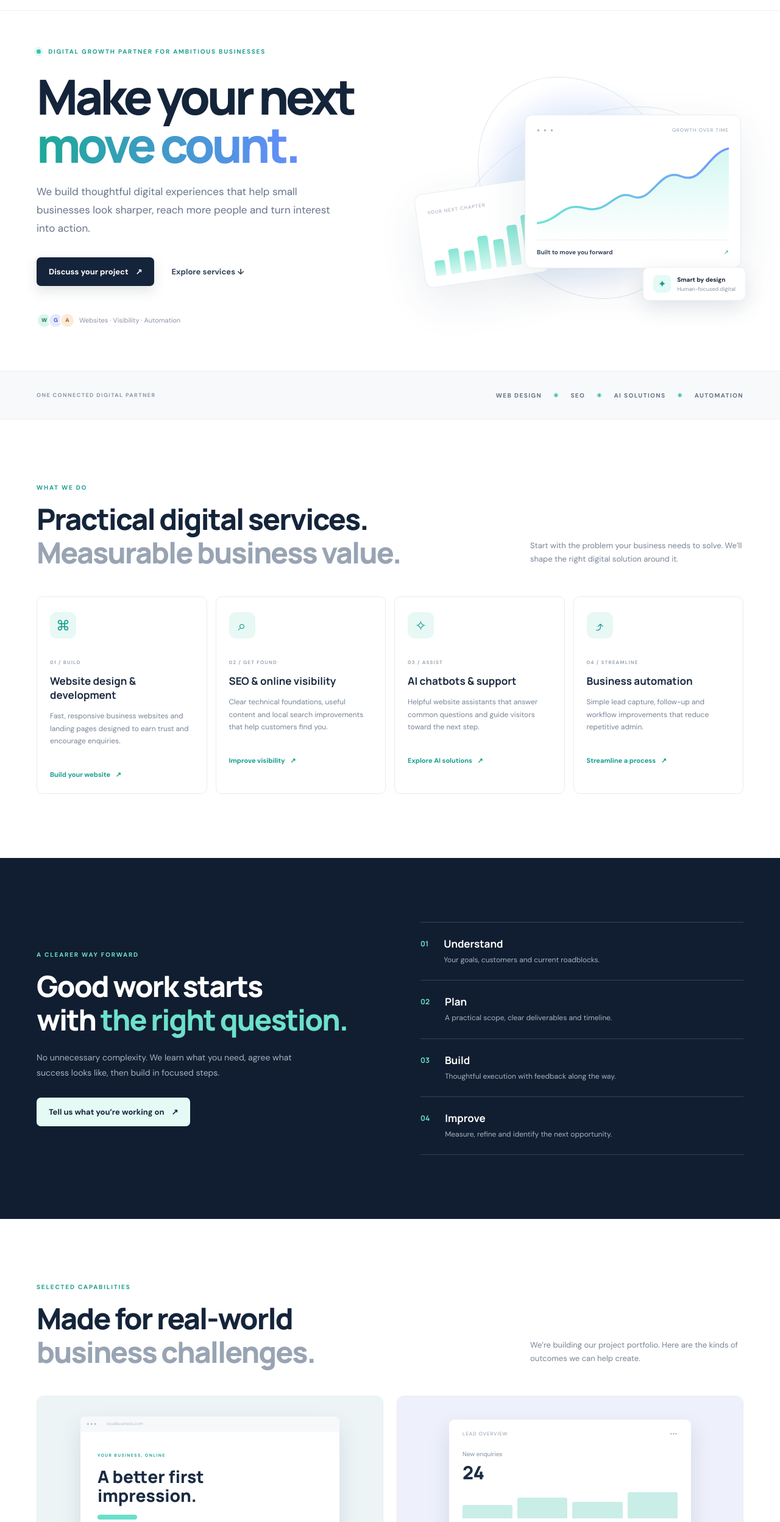
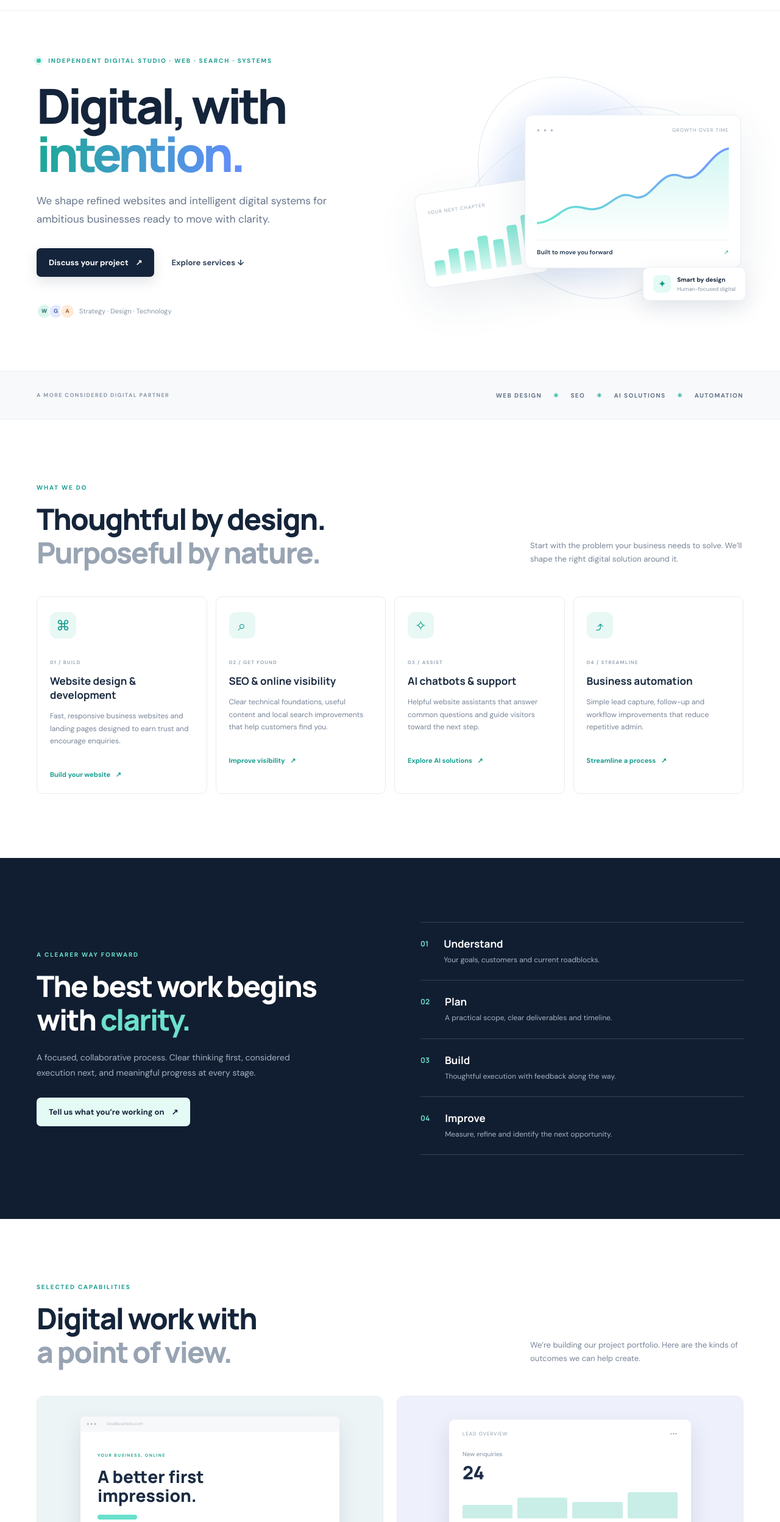
Before and after one commit to zarishadnan5800-gif/snapfoldco-website, a plain HTML site: page index.html in a window 1280 px wide. Shown: the part 64-2560 px from the top of the page at 61% size. Drawn offline with Linux system fonts and the light colour scheme.

Commit message:
Refine Snapfold brand positioning and premium editorial copy

```diff
--- a/index.html
+++ b/index.html
@@ -3,12 +3,12 @@
 <head>
   <meta charset="utf-8"><meta name="viewport" content="width=device-width, initial-scale=1">
   <meta name="description" content="Snapfold Co. helps ambitious small businesses grow with high-performing websites, SEO, AI chatbots and business automation.">
-  <meta name="theme-color" content="#101a2b">
-  <title>Snapfold Co. — Digital Growth, Made Practical</title>
+  <meta name="theme-color" content="#171b18">
+  <title>Snapfold Co. — Digital Experiences, Considered.</title>
   <link rel="icon" href="favicon.svg" type="image/svg+xml">
   <link rel="preconnect" href="https://fonts.googleapis.com">
   <link rel="preconnect" href="https://fonts.gstatic.com" crossorigin>
-  <link href="https://fonts.googleapis.com/css2?family=DM+Sans:wght@400;500;600;700&family=Manrope:wght@400;500;600;700;800&display=swap" rel="stylesheet">
+  <link href="https://fonts.googleapis.com/css2?family=DM+Sans:wght@400;500;600;700&family=Playfair+Display:wght@500;600;700&family=Manrope:wght@400;500;600;700;800&display=swap" rel="stylesheet">
   <link rel="stylesheet" href="styles.css">
 </head>
 <body>
@@ -20,11 +20,11 @@
 <main id="home">
 <section class="hero section-wrap">
   <div class="hero-copy">
-    <div class="eyebrow"><span class="pulse"></span> DIGITAL GROWTH PARTNER FOR AMBITIOUS BUSINESSES</div>
-    <h1>Make your next<br><span class="gradient-text">move count.</span></h1>
-    <p class="hero-lead">We build thoughtful digital experiences that help small businesses look sharper, reach more people and turn interest into action.</p>
+    <div class="eyebrow"><span class="pulse"></span> INDEPENDENT DIGITAL STUDIO · WEB · SEARCH · SYSTEMS</div>
+    <h1>Digital, with<br><span class="gradient-text">intention.</span></h1>
+    <p class="hero-lead">We shape refined websites and intelligent digital systems for ambitious businesses ready to move with clarity.</p>
     <div class="hero-actions"><a class="button button-primary" href="#contact">Discuss your project <span>↗</span></a><a class="text-link" href="#services">Explore services <span>↓</span></a></div>
-    <div class="hero-proof"><div class="proof-avatars"><i>W</i><i>G</i><i>A</i></div><span>Websites · Visibility · Automation</span></div>
+    <div class="hero-proof"><div class="proof-avatars"><i>W</i><i>G</i><i>A</i></div><span>Strategy · Design · Technology</span></div>
   </div>
   <div class="hero-art" aria-label="Abstract digital growth illustration">
     <div class="art-glow"></div><div class="orbit orbit-one"></div><div class="orbit orbit-two"></div>
@@ -33,9 +33,9 @@
     <div class="floating-chip"><span class="chip-icon">✦</span><span><b>Smart by design</b><small>Human-focused digital</small></span></div>
   </div>
 </section>
-<section class="trust-strip"><div class="section-wrap trust-inner"><span>ONE CONNECTED DIGITAL PARTNER</span><div>WEB DESIGN <i>✳</i> SEO <i>✳</i> AI SOLUTIONS <i>✳</i> AUTOMATION</div></div></section>
+<section class="trust-strip"><div class="section-wrap trust-inner"><span>A MORE CONSIDERED DIGITAL PARTNER</span><div>WEB DESIGN <i>✳</i> SEO <i>✳</i> AI SOLUTIONS <i>✳</i> AUTOMATION</div></div></section>
 <section class="section-wrap section" id="services">
-  <div class="section-heading"><div><div class="eyebrow">WHAT WE DO</div><h2>Practical digital services.<br><span class="muted">Measurable business value.</span></h2></div><p>Start with the problem your business needs to solve. We’ll shape the right digital solution around it.</p></div>
+  <div class="section-heading"><div><div class="eyebrow">WHAT WE DO</div><h2>Thoughtful by design.<br><span class="muted">Purposeful by nature.</span></h2></div><p>Start with the problem your business needs to solve. We’ll shape the right digital solution around it.</p></div>
   <div class="service-grid">
     <article class="service-card"><div class="service-icon">⌘</div><span class="service-no">01 / BUILD</span><h3>Website design & development</h3><p>Fast, responsive business websites and landing pages designed to earn trust and encourage enquiries.</p><a href="#contact">Build your website <span>↗</span></a></article>
     <article class="service-card"><div class="service-icon">⌕</div><span class="service-no">02 / GET FOUND</span><h3>SEO & online visibility</h3><p>Clear technical foundations, useful content and local search improvements that help customers find you.</p><a href="#contact">Improve visibility <span>↗</span></a></article>
@@ -44,18 +44,18 @@
   </div>
 </section>
 <section class="dark-section" id="approach"><div class="section-wrap section approach">
-  <div><div class="eyebrow light-eyebrow">A CLEARER WAY FORWARD</div><h2>Good work starts<br>with <span class="mint">the right question.</span></h2><p class="dark-lead">No unnecessary complexity. We learn what you need, agree what success looks like, then build in focused steps.</p><a class="button button-light" href="#contact">Tell us what you’re working on <span>↗</span></a></div>
+  <div><div class="eyebrow light-eyebrow">A CLEARER WAY FORWARD</div><h2>The best work begins<br>with <span class="mint">clarity.</span></h2><p class="dark-lead">A focused, collaborative process. Clear thinking first, considered execution next, and meaningful progress at every stage.</p><a class="button button-light" href="#contact">Tell us what you’re working on <span>↗</span></a></div>
   <div class="steps"><div class="step"><span>01</span><div><h3>Understand</h3><p>Your goals, customers and current roadblocks.</p></div></div><div class="step"><span>02</span><div><h3>Plan</h3><p>A practical scope, clear deliverables and timeline.</p></div></div><div class="step"><span>03</span><div><h3>Build</h3><p>Thoughtful execution with feedback along the way.</p></div></div><div class="step"><span>04</span><div><h3>Improve</h3><p>Measure, refine and identify the next opportunity.</p></div></div></div>
 </div></section>
 <section class="section-wrap section" id="work">
-  <div class="section-heading"><div><div class="eyebrow">SELECTED CAPABILITIES</div><h2>Made for real-world<br><span class="muted">business challenges.</span></h2></div><p>We’re building our project portfolio. Here are the kinds of outcomes we can help create.</p></div>
+  <div class="section-heading"><div><div class="eyebrow">SELECTED CAPABILITIES</div><h2>Digital work with<br><span class="muted">a point of view.</span></h2></div><p>We’re building our project portfolio. Here are the kinds of outcomes we can help create.</p></div>
   <div class="work-grid"><article class="work-card work-one"><div class="work-visual"><div class="browser"><div class="browser-bar">● ● ● <span>localbusiness.com</span></div><div class="browser-content"><small>YOUR BUSINESS, ONLINE</small><b>A better first<br>impression.</b><i></i></div></div></div><div class="work-meta"><div><span>WEBSITE EXPERIENCE</span><h3>Small business website</h3></div><span class="work-arrow">↗</span></div></article>
   <article class="work-card work-two"><div class="work-visual"><div class="dashboard"><div class="dash-head">LEAD OVERVIEW <b>•••</b></div><div class="dash-number">New enquiries <strong>24</strong></div><div class="dash-lines"><i></i><i></i><i></i><i></i></div><div class="dash-tag">FOLLOW-UP WORKFLOW</div></div></div><div class="work-meta"><div><span>WORKFLOW AUTOMATION</span><h3>Lead follow-up system</h3></div><span class="work-arrow">↗</span></div></article></div>
   <p class="portfolio-note">Illustrative concept previews, not completed client projects or performance claims.</p>
 </section>
-<section class="about-band" id="about"><div class="section-wrap about-inner"><div><div class="eyebrow">ABOUT SNAPFOLD CO.</div><h2>Technology should make<br>business feel <span class="muted">simpler.</span></h2></div><p>Snapfold Co. is a digital services brand focused on helping growing businesses strengthen their online presence and improve everyday workflows. We believe useful technology should be clear, dependable and built around people.</p></div></section>
+<section class="about-band" id="about"><div class="section-wrap about-inner"><div><div class="eyebrow">ABOUT SNAPFOLD CO.</div><h2>Make technology<br>feel <span class="muted">effortless.</span></h2></div><p>Snapfold Co. is a digital services brand focused on helping growing businesses strengthen their online presence and improve everyday workflows. We believe useful technology should be clear, dependable and built around people.</p></div></section>
 <section class="section-wrap section contact-section" id="contact">
-  <div class="contact-panel"><div class="contact-copy"><div class="eyebrow light-eyebrow">HAVE A PROJECT IN MIND?</div><h2>Let’s make<br>something <span class="mint">useful.</span></h2><p>Tell us a little about your business and what you’d like to improve. We’ll get back to you with a practical next step.</p><div class="contact-detail"><span>✉</span><span>Use the project form to get in touch</span></div></div>
+  <div class="contact-panel"><div class="contact-copy"><div class="eyebrow light-eyebrow">HAVE A PROJECT IN MIND?</div><h2>Let’s create<br>something <span class="mint">remarkable.</span></h2><p>Tell us a little about your business and what you’d like to improve. We’ll get back to you with a practical next step.</p><div class="contact-detail"><span>✉</span><span>Use the project form to get in touch</span></div></div>
   <form class="contact-form" id="lead-form"><label>Your name<input name="name" required placeholder="Full name"></label><label>Work email<input name="email" type="email" required placeholder="you@company.com"></label><label>What do you need help with?<select name="service" required><option value="">Choose a service</option><option>Website design & development</option><option>SEO & online visibility</option><option>AI chatbot</option><option>Business automation</option><option>Something else</option></select></label><label>Project details<textarea name="message" rows="3" placeholder="A little about your goals, timeline and budget..."></textarea></label><button class="button button-primary form-submit" type="submit">Prepare enquiry <span>↗</span></button><p class="form-note" id="form-note">This form opens your email app to send the enquiry. No details are stored on this website.</p></form></div>
 </section>
 </main>
```
